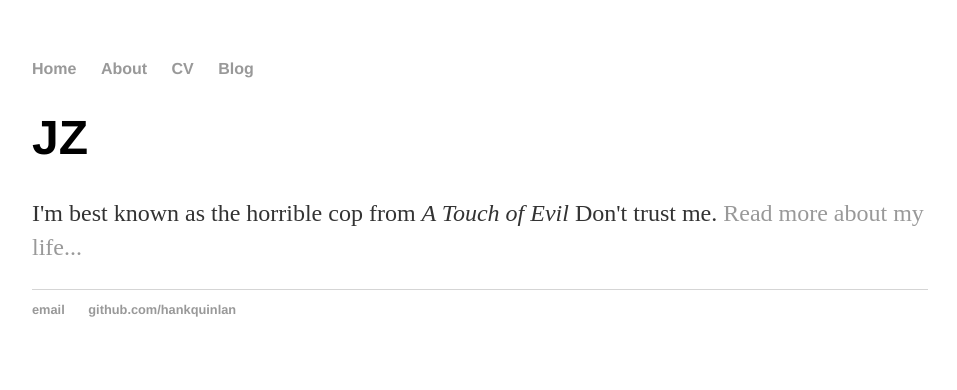
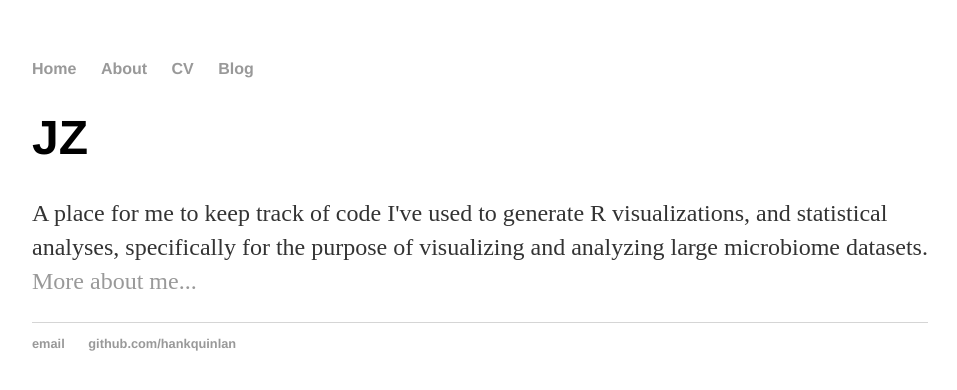
Before and after one commit to jkzorz/jkzorz.github.io, a Jekyll site: the page built from index.html, in a window 1280 px wide. Shown: the top 390 px of the page, without its empty margins (160-1117 px from the left). Built offline with Jekyll 4.4.1, drawn with Linux system fonts in a browser that asks for light colours.

Commit message:
Update index.html

```diff
--- a/index.html
+++ b/index.html
@@ -4,5 +4,5 @@ title: JZ
 ---
 <div class="blurb">
 	<h1>JZ</h1>
-	<p>I'm best known as the horrible cop from <em>A Touch of Evil</em> Don't trust me. <a href="/about">Read more about my life...</a></p>
+	<p>A place for me to keep track of code I've used to generate R visualizations, and statistical analyses, specifically for the purpose of visualizing and analyzing large microbiome datasets. <a href="/about">More about me...</a></p>
 </div><!-- /.blurb -->
```
